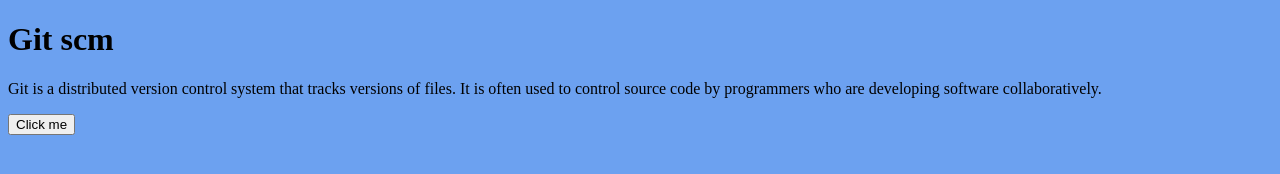
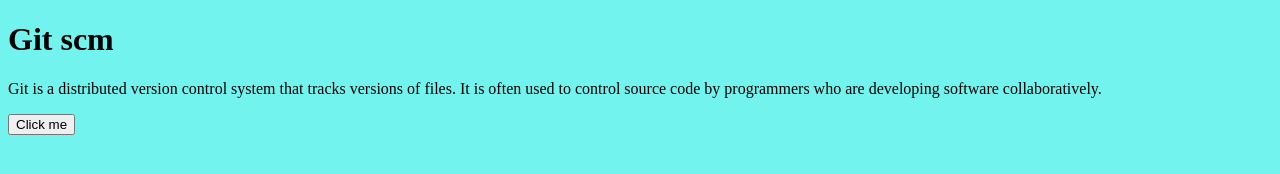
Before and after one commit to rahulactive/test-website, a plain HTML site: page index.html in a window 1280 px wide. Drawn offline with Linux system fonts and the light colour scheme.

Commit message:
changed bg to cyan

```diff
--- a/style.css
+++ b/style.css
@@ -1,3 +1,3 @@
 body {
-    background-color: rgb(108, 161, 240);
+    background-color: rgb(114, 243, 237);
 }
```
